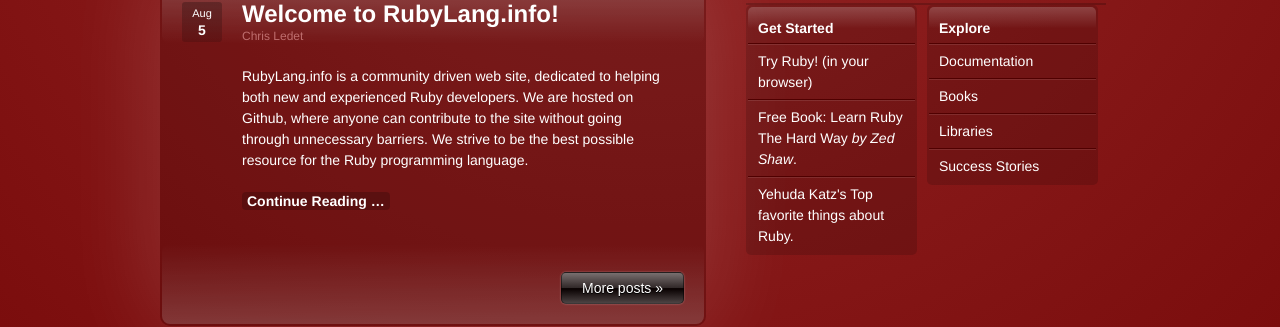
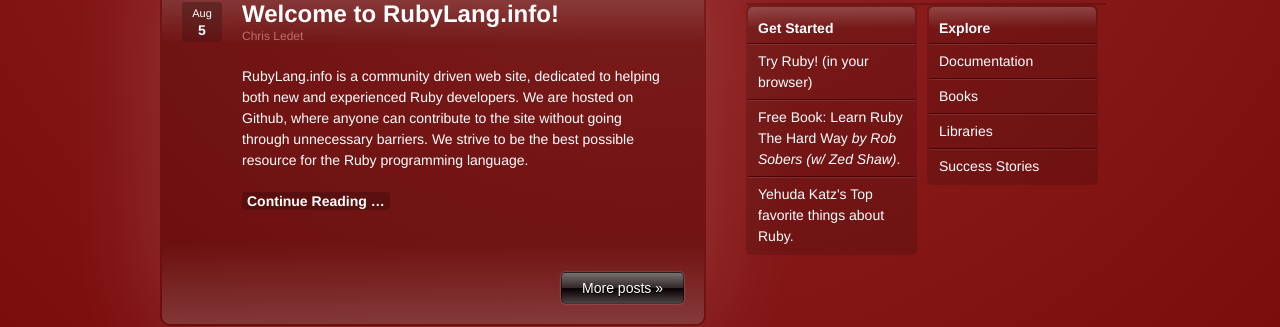
Before and after one commit to chrisledet/rubylang.info, a Jekyll site: the page built from index.html, in a window 1280 px wide. Shown: the part 506-833 px from the top of the page. Built offline with Jekyll 4.4.1, drawn with Linux system fonts in a browser that asks for light colours; nearby versions of some CDN libraries; Markdown is read by kramdown in place of the engine named in the settings; comment, search, counter and statistics services are not loaded.

Commit message:
Credited Rob Sobers for LRTHW

```diff
--- a/index.html
+++ b/index.html
@@ -33,7 +33,7 @@
     <h4>Get Started</h4>
     <ul>
       <li><a href="http://tryruby.org/">Try Ruby! (in your browser)</a></li>
-      <li><a href='http://ruby.learncodethehardway.org/'>Free Book: Learn Ruby The Hard Way <em>by Zed Shaw</em>.</a</li>
+      <li><a href='http://ruby.learncodethehardway.org/'>Free Book: Learn Ruby The Hard Way <em>by Rob Sobers (w/ Zed Shaw)</em>.</a</li>
       <li><a href="http://yehudakatz.com/2009/08/24/my-10-favorite-things-about-the-ruby-language/">
         Yehuda Katz's Top favorite things about Ruby.</a></li>
     </ul>
```
